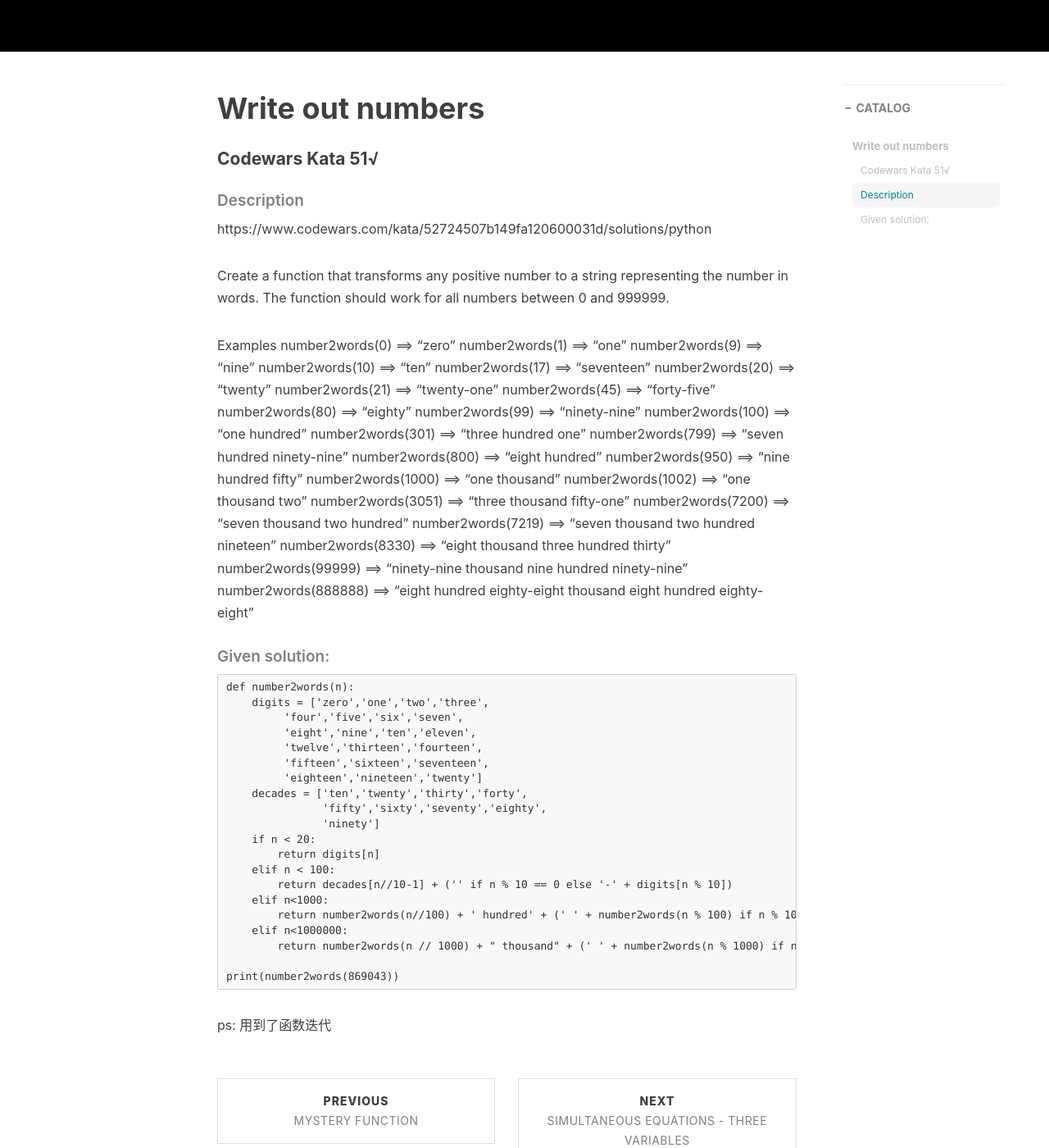
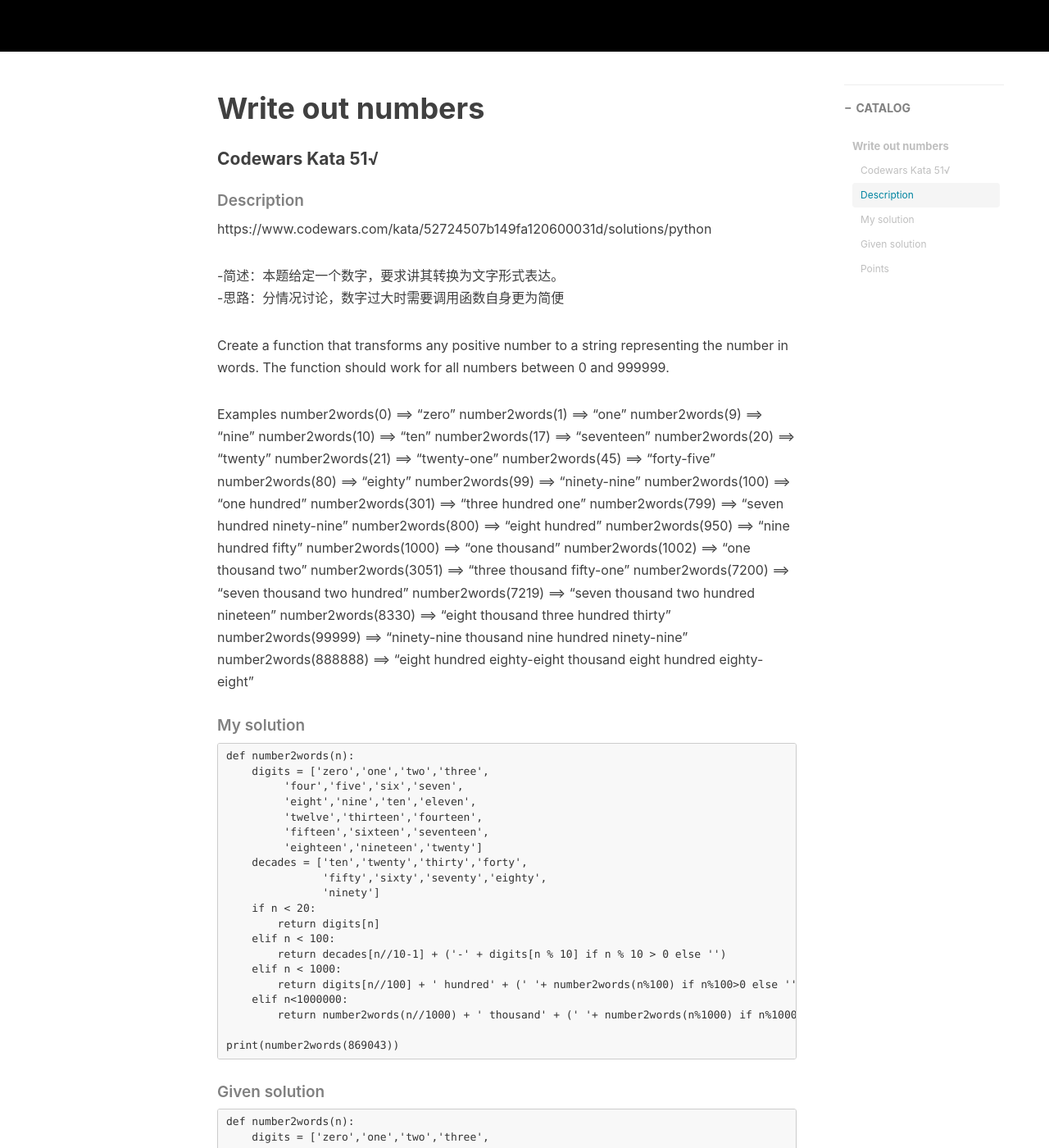
Before and after one commit to huiyanglu/huiyanglu.github.io, a Jekyll site: the page built from _posts/2018-11-13-Codewars-5kyu_number2words.md, in a window 1280 px wide and 1400 px high, scrolled down 460 px. Shown: the whole window at 82% size. Built offline with Jekyll 4.4.1, drawn with Linux system fonts in a browser that asks for light colours; nearby versions of some CDN libraries; comment, search, counter and statistics services are not loaded; some of the changed text lies outside the part shown.

Commit message:
Update 2018-11-13-Codewars-5kyu_number2words.md

```diff
--- a/_posts/2018-11-13-Codewars-5kyu_number2words.md
+++ b/_posts/2018-11-13-Codewars-5kyu_number2words.md
@@ -14,6 +14,9 @@ tags:
 #### Codewars Kata 51√
 ##### Description
 https://www.codewars.com/kata/52724507b149fa120600031d/solutions/python
+
+-简述：本题给定一个数字，要求讲其转换为文字形式表达。
+-思路：分情况讨论，数字过大时需要调用函数自身更为简便
 
 Create a function that transforms any positive number to a string representing the number in words. The function should work for all numbers between 0 and 999999.
 
@@ -42,7 +45,29 @@ number2words(8330)  ==>  "eight thousand three hundred thirty"
 number2words(99999)  ==>  "ninety-nine thousand nine hundred ninety-nine"
 number2words(888888)  ==>  "eight hundred eighty-eight thousand eight hundred eighty-eight"
 
-##### Given solution:
+##### My solution
+    def number2words(n):
+        digits = ['zero','one','two','three',
+             'four','five','six','seven',
+             'eight','nine','ten','eleven',
+             'twelve','thirteen','fourteen',
+             'fifteen','sixteen','seventeen',
+             'eighteen','nineteen','twenty']
+        decades = ['ten','twenty','thirty','forty',
+                   'fifty','sixty','seventy','eighty',
+                   'ninety']
+        if n < 20:
+            return digits[n]
+        elif n < 100:
+            return decades[n//10-1] + ('-' + digits[n % 10] if n % 10 > 0 else '')
+        elif n < 1000:
+            return digits[n//100] + ' hundred' + (' '+ number2words(n%100) if n%100>0 else '')
+        elif n<1000000:
+            return number2words(n//1000) + ' thousand' + (' '+ number2words(n%1000) if n%1000>0 else '')
+
+    print(number2words(869043))
+
+##### Given solution
     def number2words(n):
         digits = ['zero','one','two','three',
              'four','five','six','seven',
@@ -64,4 +89,9 @@ number2words(888888)  ==>  "eight hundred eighty-eight thousand eight hundred ei
 
     print(number2words(869043))
 
+##### Points
+1 不加and，调用函数自身
+
+2 如何提取数字的各位数字
+
 ps: 用到了函数迭代
```
